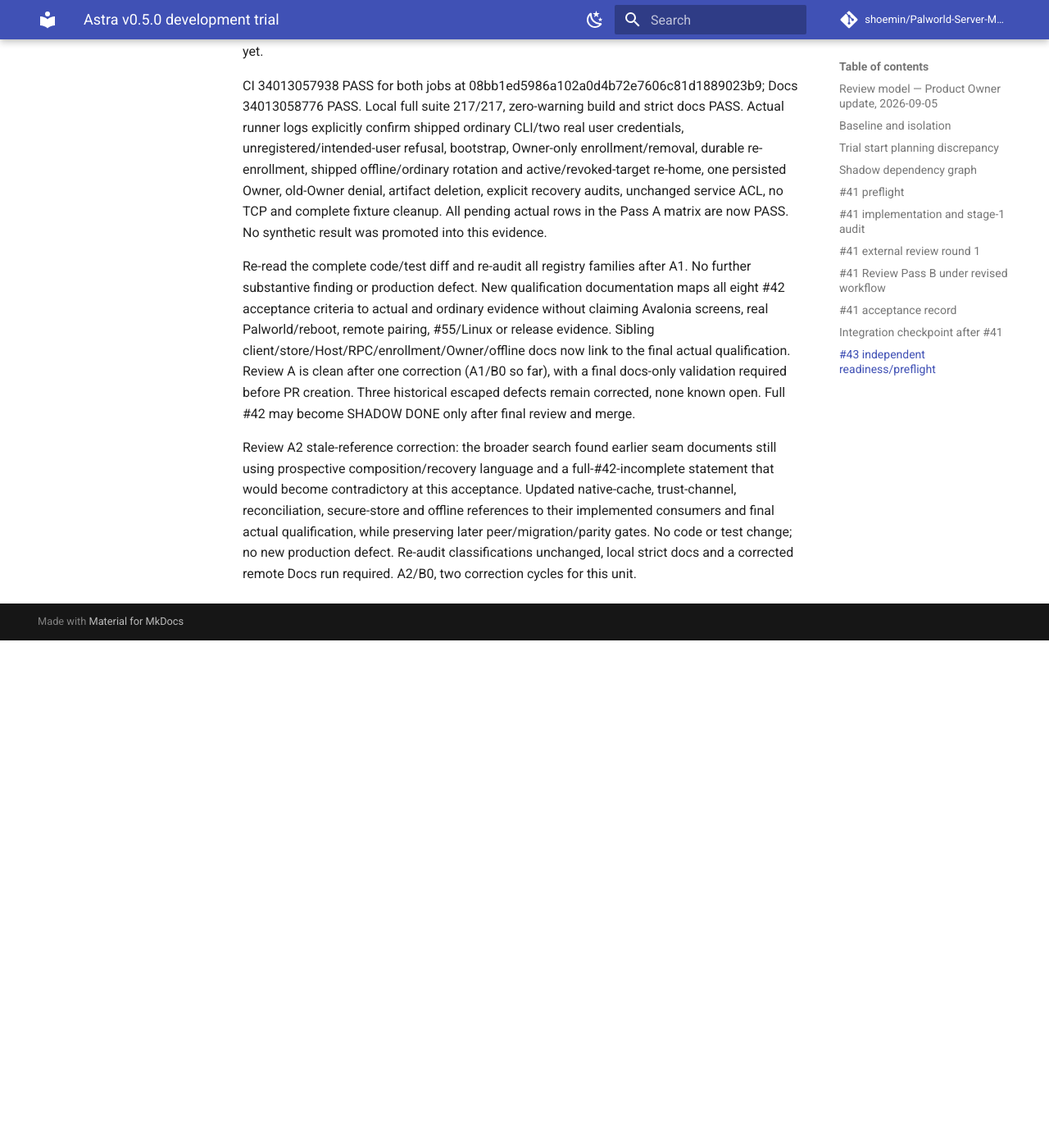
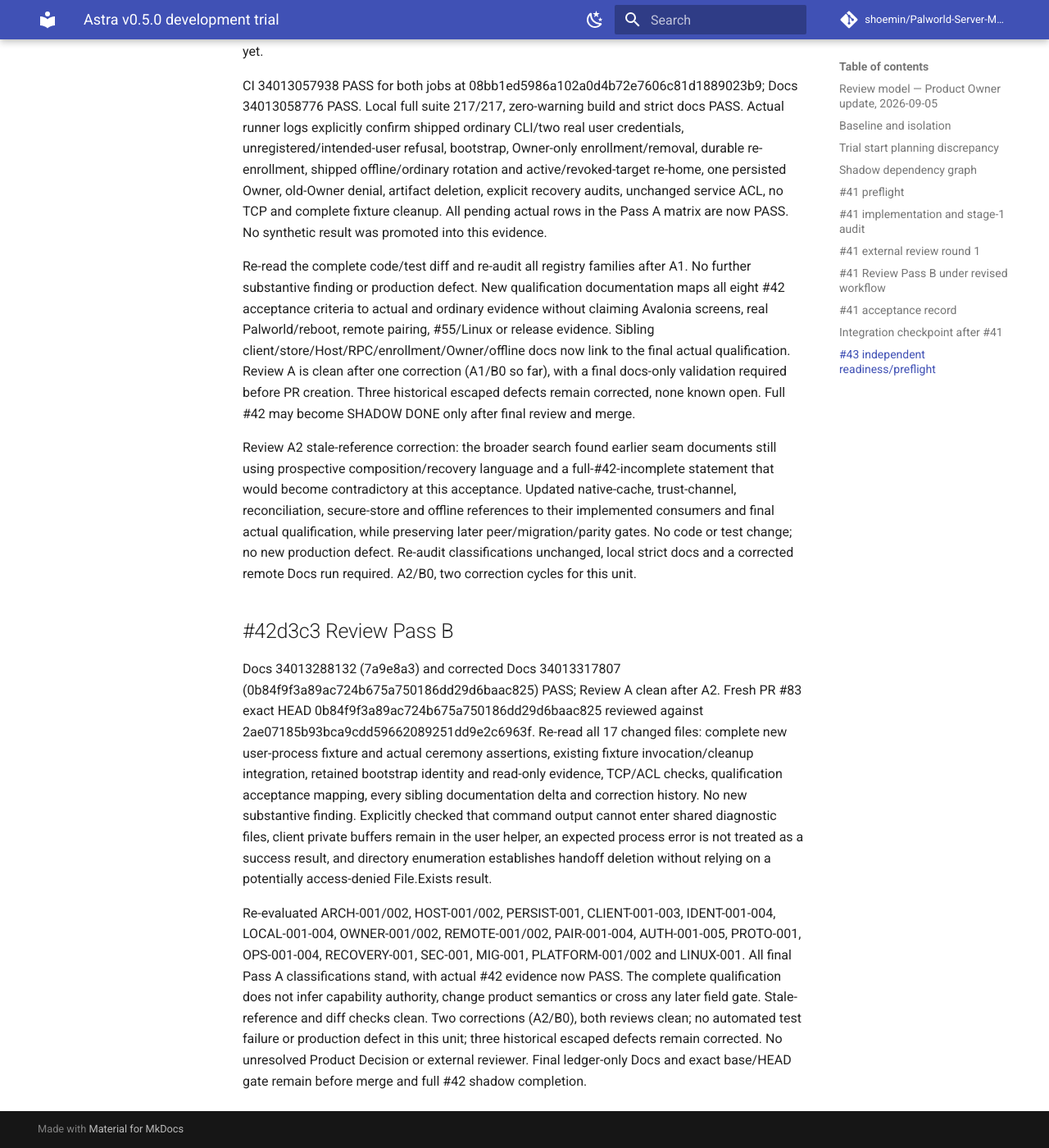
Before and after one commit to shoemin/Palworld-Server-Manager, an MkDocs documentation site: the page built from docs/experiments/astra-v0.5.0-trial.md, in a window 1280 px wide and 1400 px high, scrolled down 106651 px. Shown: the whole window at 82% size. Built offline with MkDocs 1.6.1 and Material for MkDocs 9.7.7, drawn with Linux system fonts in a browser that asks for light colours; comment, search, counter and statistics services are not loaded; before the commit the page ends 107432 px from its top, so only the background shows below that.

Commit message:
Record final Windows security qualification review

```diff
--- a/docs/experiments/astra-v0.5.0-trial.md
+++ b/docs/experiments/astra-v0.5.0-trial.md
@@ -1171,3 +1171,9 @@ CI 34013057938 PASS for both jobs at 08bb1ed5986a102a0d4b72e7606c81d1889023b9; D
 Re-read the complete code/test diff and re-audit all registry families after A1. No further substantive finding or production defect. New qualification documentation maps all eight #42 acceptance criteria to actual and ordinary evidence without claiming Avalonia screens, real Palworld/reboot, remote pairing, #55/Linux or release evidence. Sibling client/store/Host/RPC/enrollment/Owner/offline docs now link to the final actual qualification. Review A is clean after one correction (A1/B0 so far), with a final docs-only validation required before PR creation. Three historical escaped defects remain corrected, none known open. Full #42 may become SHADOW DONE only after final review and merge.
 
 Review A2 stale-reference correction: the broader search found earlier seam documents still using prospective composition/recovery language and a full-#42-incomplete statement that would become contradictory at this acceptance. Updated native-cache, trust-channel, reconciliation, secure-store and offline references to their implemented consumers and final actual qualification, while preserving later peer/migration/parity gates. No code or test change; no new production defect. Re-audit classifications unchanged, local strict docs and a corrected remote Docs run required. A2/B0, two correction cycles for this unit.
+
+## #42d3c3 Review Pass B
+
+Docs 34013288132 (7a9e8a3) and corrected Docs 34013317807 (0b84f9f3a89ac724b675a750186dd29d6baac825) PASS; Review A clean after A2. Fresh PR #83 exact HEAD 0b84f9f3a89ac724b675a750186dd29d6baac825 reviewed against 2ae07185b93bca9cdd59662089251dd9e2c6963f. Re-read all 17 changed files: complete new user-process fixture and actual ceremony assertions, existing fixture invocation/cleanup integration, retained bootstrap identity and read-only evidence, TCP/ACL checks, qualification acceptance mapping, every sibling documentation delta and correction history. No new substantive finding. Explicitly checked that command output cannot enter shared diagnostic files, client private buffers remain in the user helper, an expected process error is not treated as a success result, and directory enumeration establishes handoff deletion without relying on a potentially access-denied File.Exists result.
+
+Re-evaluated ARCH-001/002, HOST-001/002, PERSIST-001, CLIENT-001-003, IDENT-001-004, LOCAL-001-004, OWNER-001/002, REMOTE-001/002, PAIR-001-004, AUTH-001-005, PROTO-001, OPS-001-004, RECOVERY-001, SEC-001, MIG-001, PLATFORM-001/002 and LINUX-001. All final Pass A classifications stand, with actual #42 evidence now PASS. The complete qualification does not infer capability authority, change product semantics or cross any later field gate. Stale-reference and diff checks clean. Two corrections (A2/B0), both reviews clean; no automated test failure or production defect in this unit; three historical escaped defects remain corrected. No unresolved Product Decision or external reviewer. Final ledger-only Docs and exact base/HEAD gate remain before merge and full #42 shadow completion.
```
